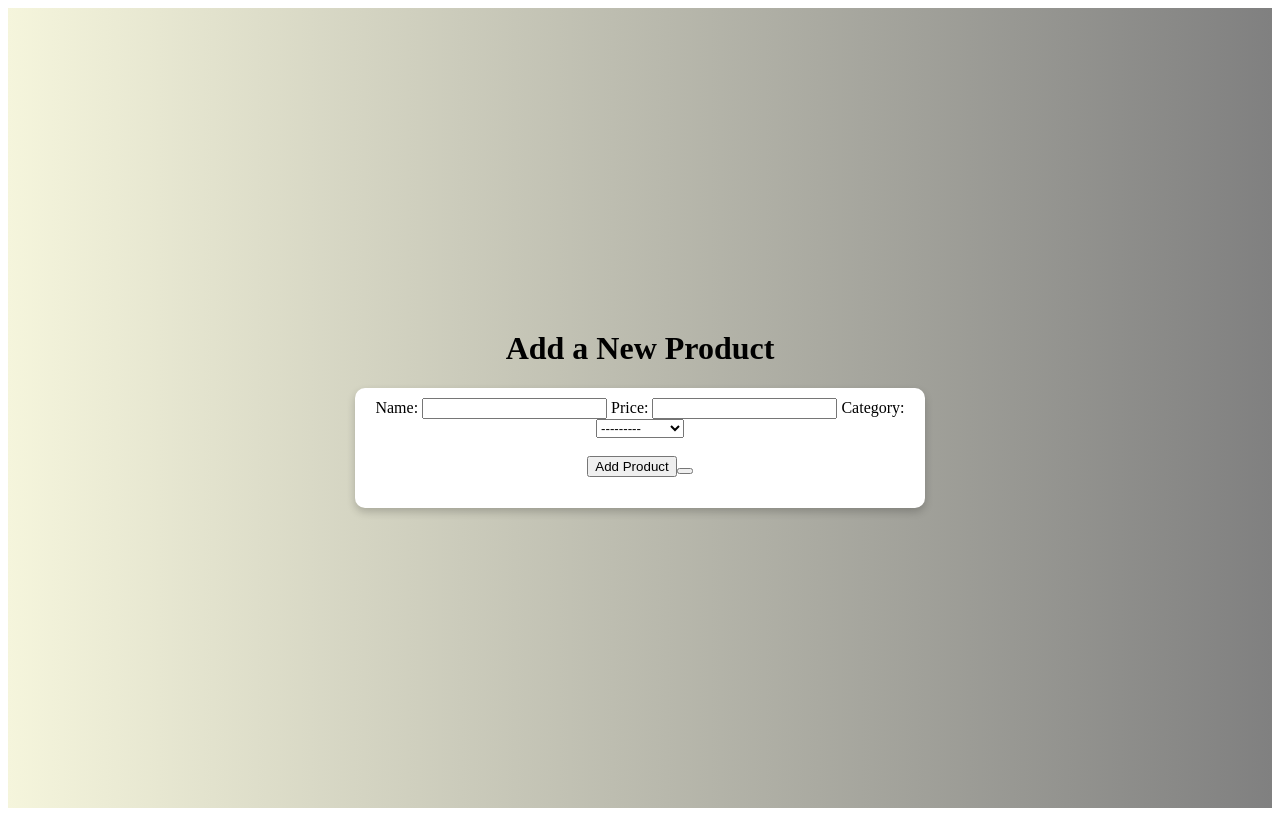
After one commit to bikrant07/Django-Basics, a Django app: page /product/add/ in a window 1280 px wide. The commit adds this page. Run offline with Django 4.2, Linux system fonts and the light colour scheme; data comes from the database, SQL or seed files in the repository; both versions use the stored data as it was after the commit.

Commit message:
django relationships + forms

```diff
--- /dev/null
+++ b/nameapp/forms.py
@@ -0,0 +1,5 @@
+from django import forms
+
+class NameForm(forms.Form):
+    name=forms.CharField(max_length=100, label="Enter your name")
+    email=forms.EmailField(label="Enter your email")
--- a/nameapp/urls.py
+++ b/nameapp/urls.py
@@ -3,5 +3,5 @@ from django.urls import path, include
 from . import views
 
 urlpatterns = [
-    path("",views.printName,name="printName"),
+    path("",views.contact,name="contact"),
 ]
--- a/productapp/admin.py
+++ b/productapp/admin.py
@@ -1,6 +1,7 @@
 from django.contrib import admin
-from .models import Product
+from .models import Product,Category
 
 # Register your models here.
 
 admin.site.register(Product)
+admin.site.register(Category)
--- /dev/null
+++ b/productapp/forms.py
@@ -0,0 +1,7 @@
+from django.forms import ModelForm
+from .models import Product
+
+class ProductForm(ModelForm):
+    class Meta:
+        model=Product
+        fields=["name","price","category"]
--- a/productapp/models.py
+++ b/productapp/models.py
@@ -5,6 +5,13 @@ class Product(models.Model):
     price = models.DecimalField(max_digits=10, decimal_places=2)
     created_at = models.DateTimeField(auto_now_add=True)
     updated_at = models.DateTimeField(auto_now=True)
+    category=models.ForeignKey("Category",on_delete=models.CASCADE, related_name="products", null=True, blank=True)
 
     def __str__(self):
         return self.name
+
+class Category(models.Model):
+    name = models.CharField(max_length=100)
+
+    def __str__(self):
+        return self.name
--- /dev/null
+++ b/productapp/templates/form.html
@@ -0,0 +1,39 @@
+<DOCTYPE html>
+<html>
+    <head>
+        <title>Add Product</title>
+    </head>
+    <style>
+        .container{
+            height:100vh;
+            display:flex;
+            align-items:center;
+            justify-content:center;
+            flex-direction:column;
+            background-image:linear-gradient(to right,beige,grey);
+        }
+
+        .card{
+            height:100px;
+            width:550px;
+            padding:10px;
+            border-radius:10px;
+            box-shadow:0 4px 8px rgba(0,0,0,0.2);
+            background-color:white;
+            text-align:center;
+        }
+    </style>
+    <body>
+    <div class="container">
+        <h1>Add a New Product</h1>
+        <div class="card">
+        <form method="post">
+            {% csrf_token %}
+            {{form}}
+            <br><br>
+            <button type="submit">Add Product<button>
+        </div>
+        </form>
+    </div>
+    </body>
+</html>
--- a/productapp/urls.py
+++ b/productapp/urls.py
@@ -2,5 +2,6 @@ from django.urls import path, include
 from . import views
 
 urlpatterns = [
-    path("", views.product_list, name="product_list"),
+    path("list/", views.product_list, name="product_list"),
+    path("add/", views.add_product, name="add_product"),
 ]
--- a/productapp/views.py
+++ b/productapp/views.py
@@ -1,6 +1,7 @@
 from django.shortcuts import render, get_object_or_404
 from django.http import HttpResponse
-from .models import Product
+from .models import Product, Category
+from .forms import ProductForm
 
 # Create your views here.
 
@@ -14,10 +15,25 @@ def product_list(request):
     # 3. Sort products by highest price.
     # products=Product.objects.order_by("-price")
 
-    # 4. Count total products.
-    products=Product.objects.count()
+    # 4. ORM Queries.
+    # products=Product.objects.filter(category__name="Food")
+
+    category=Category.objects.get(name="Food")
 
     context={
-        "products": products
+        "products": category.products.all()
     }
     return render(request,"products.html",context)
+
+def add_product(request):
+    if request.method=='POST':
+        form=ProductForm(request.POST)
+        if form.is_valid():
+            price=form.cleaned_data["price"]
+            if price<=0:
+                return HttpResponse("Price must be greater than zero.")
+            form.save()
+            return HttpResponse("Product added successfully!")
+    else:
+        form=ProductForm()
+    return render(request,"form.html",{"form":form})
```
Also changed, not shown: nameapp/templates/contact.html (added, +14 -0 lines), nameapp/views.py (+10 -7 lines), productapp/templates/products.html (+4 -3 lines), db.sqlite3, productapp/migrations/0002_category_product_category.py (added), productapp/migrations/0003_alter_product_category.py (added).
